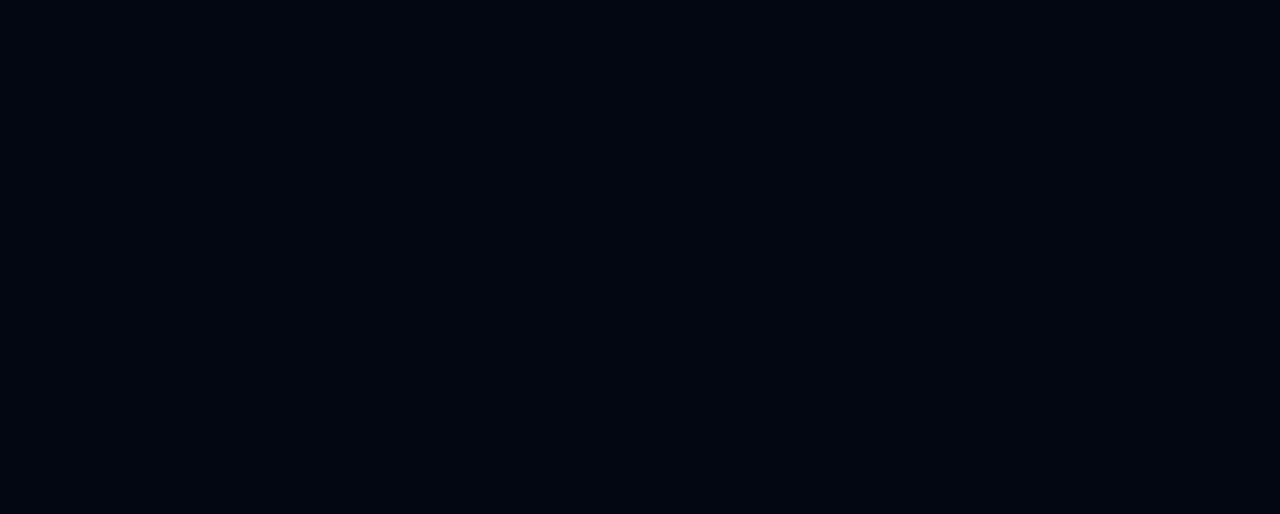
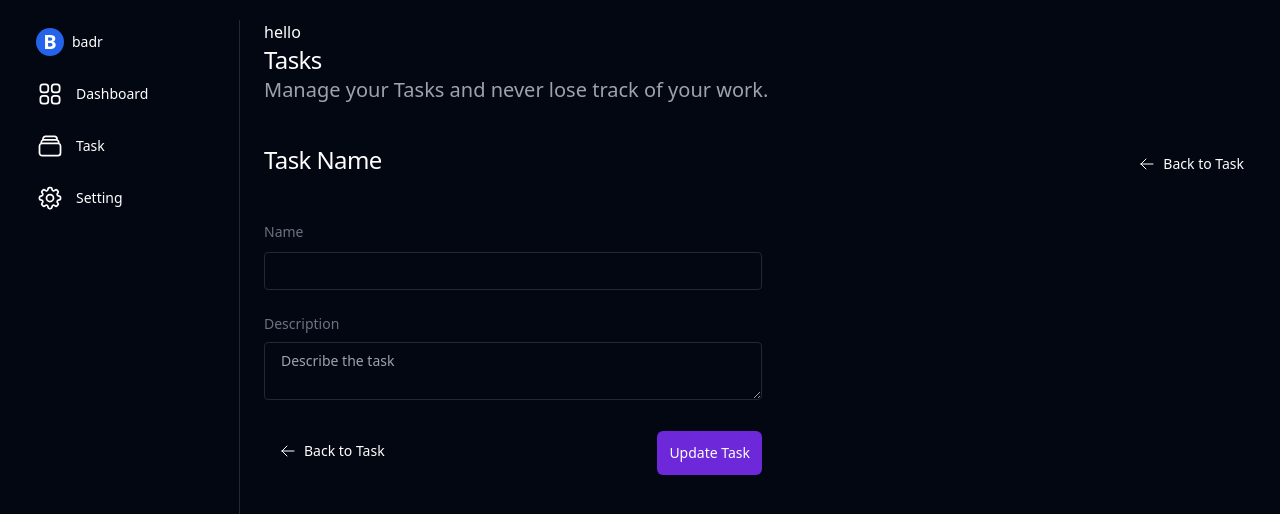
Before and after one commit to elghanbibadr/makerkit1, a React (Vite) app: page /dashboard/tasks/1 in a window 1280 px wide. Before the commit this address had no page. Shown: the top 514 px of the page. Built offline with nearby package versions, Linux system fonts and the light colour scheme.

Commit message:
add the base skeleton of the single task componenet

```diff
--- a/src/App.jsx
+++ b/src/App.jsx
@@ -23,7 +23,7 @@ import OrganizationGeneralPage from "./pages/settings/organization/OrganizationG
 import OrganizationMemberPage from "./pages/settings/organization/OrganizationMemberPage";
 import HomePageLayout from "./pages/homePage/HomePageLayout";
 import FaqPage from "./pages/Faq/FaqPage";
-// import { ReactQueryDevtools } from "@tanstack/react-query-devtools";
+import SingleTask from "./pages/task/SingleTask";
 import { Toaster } from "react-hot-toast";
 import PricingPage from "./pages/Pricing/PricingPage";
 import { ReactQueryDevtools } from "react-query/devtools";
@@ -64,6 +64,8 @@ function App() {
                 <Route path="subscription" element={<SettingSubscription />} />
               </Route>
               <Route path="dashboard/tasks" element={<Task />} />
+              <Route path="dashboard/tasks/:id" element={<SingleTask />} />
+              {/* </Route> */}
             </Route>
             <Route path="/auth/signin" element={<SignIn />} />
             <Route path="/auth/signup" element={<SignUp />} />
--- a/src/componenet/Dashbaord/DashboardNav.jsx
+++ b/src/componenet/Dashbaord/DashboardNav.jsx
@@ -26,7 +26,7 @@ const DashboardNav = () => {
     <div>
       <h1 className="text-white">hello {session?.user.email}</h1>
       <div className="flex   mb-10   justify-between md:h-fit">
-        <div className="flex items-center">
+        <div className="flex items-center ">
           <img
             onClick={() => setIsMenuOpen((prv) => !prv)}
             className="h-10 mr-2 lg:hidden"
--- /dev/null
+++ b/src/pages/task/SingleTask.jsx
@@ -0,0 +1,78 @@
+import Button from "../../ui/Button";
+const SingleTask = () => {
+  return (
+    <div className="text-white text-3xl">
+      <div className="flex justify-between">
+        <h3>Task Name</h3>
+        <div className="flex items-center cursor-pointer button-transparent border-none rounded-md">
+          <svg
+            xmlns="http://www.w3.org/2000/svg"
+            fill="none"
+            viewBox="0 0 24 24"
+            stroke-width="1.5"
+            stroke="currentColor"
+            aria-hidden="true"
+            class="mr-2 h-4"
+          >
+            <path
+              stroke-linecap="round"
+              stroke-linejoin="round"
+              d="M10.5 19.5L3 12m0 0l7.5-7.5M3 12h18"
+            ></path>
+          </svg>
+          <p className="text-sm font-medium">Back to Task</p>
+        </div>
+      </div>
+      <div className="w-1/2">
+        <div className="mt-6">
+          <label className="small-title " htmlFor="name">
+            Name
+          </label>
+          <input
+            className="input block w-full "
+            id="name"
+            name="name"
+            type="text"
+          />
+        </div>
+        <div className="my-6">
+          <label className="small-title block w " htmlFor="Description">
+            Description
+          </label>
+          <textarea
+            className="input  w-full  "
+            type="text"
+            name="Description"
+            id="Description"
+            placeholder="Describe the task "
+          />
+        </div>
+        <div className="flex justify-between">
+          <div className="flex items-center cursor-pointer button-transparent border-none rounded-md">
+            <svg
+              xmlns="http://www.w3.org/2000/svg"
+              fill="none"
+              viewBox="0 0 24 24"
+              stroke-width="1.5"
+              stroke="currentColor"
+              aria-hidden="true"
+              class="mr-2 h-4"
+            >
+              <path
+                stroke-linecap="round"
+                stroke-linejoin="round"
+                d="M10.5 19.5L3 12m0 0l7.5-7.5M3 12h18"
+              ></path>
+            </svg>
+            <p className="text-sm font-medium">Back to Task</p>
+          </div>
+          <Button className="bg-darkPink  p-3 rounded-md text-sm">
+            Update Task
+          </Button>
+        </div>
+      </div>
+    </div>
+  );
+};
+
+export default SingleTask;
--- a/tailwind.config.js
+++ b/tailwind.config.js
@@ -1,26 +1,22 @@
 /** @type {import('tailwindcss').Config} */
 
 export default {
-  content: [
-    "./index.html",
-    "./src/**/*.{js,ts,jsx,tsx}",
-  ],
+  content: ["./index.html", "./src/**/*.{js,ts,jsx,tsx}"],
   theme: {
     extend: {
-      colors:{
-        "lightBlue":"#a78bfa",
-        "lightGrey":"#6b7280e0",
-        "darkPink":"#6d28d9",
-        "secondary":"#030712",
-        "lighterPink":"#a78bfa",
-        "accent1":"#1f2937"
+      colors: {
+        lightBlue: "#a78bfa",
+        lightGrey: "#6b7280e0",
+        darkPink: "#6d28d9",
+        secondary: "#030712",
+        lighterPink: "#a78bfa",
+        accent1: "#1f2937",
       },
-      boxShadow:{
-        "grayBoxShadow":"0 1px 3px 0 #334155",
-        "pinkBoxShadow":"0 14px 49px 0 #6c28d94c",
-        "pinkBoxShadow2":" 0 2px 1119px 10px #6c28d94c"
-      }
+      boxShadow: {
+        grayBoxShadow: "0 1px 3px 0 #334155",
+        pinkBoxShadow: "0 14px 49px 0 #6c28d94c",
+        pinkBoxShadow2: " 0 2px 1119px 10px #6c28d94c",
+      },
     },
   },
-
-}
+};
```
